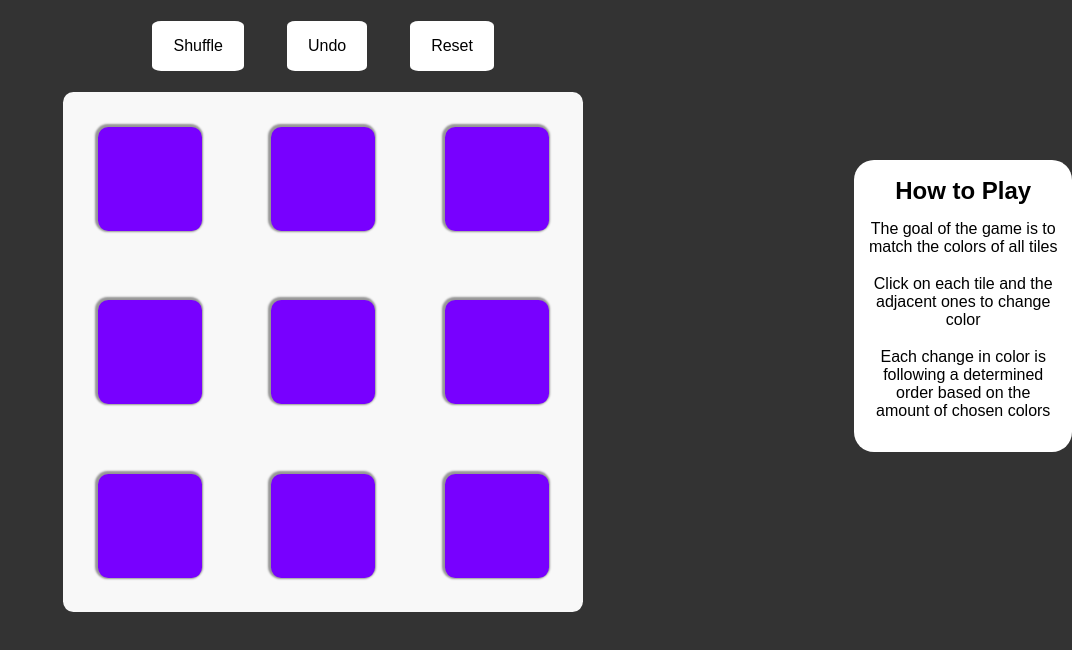
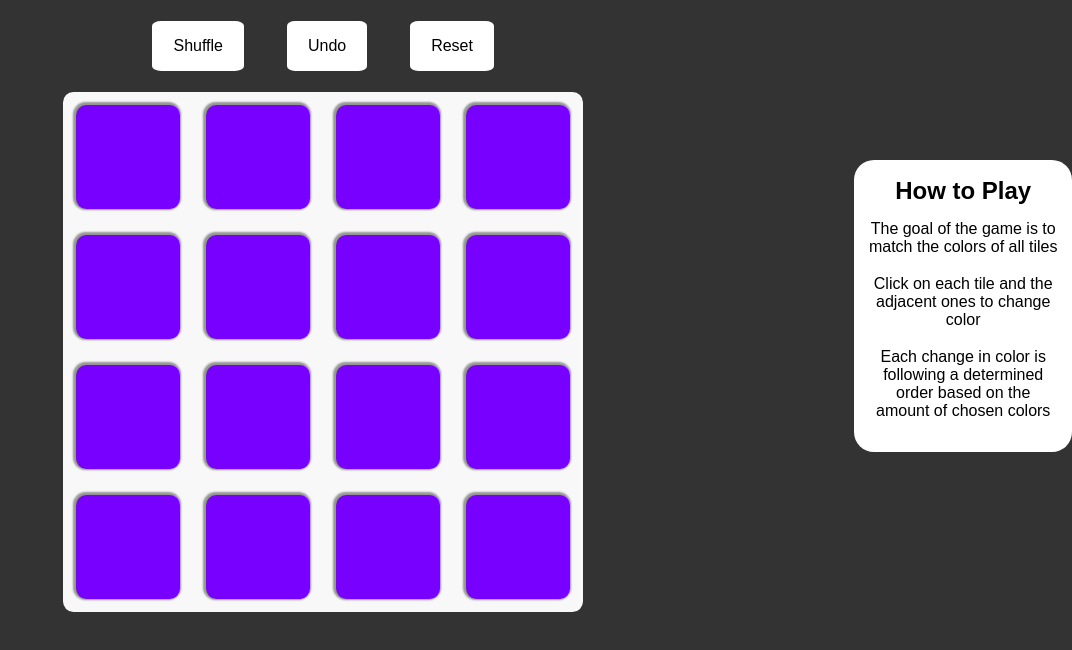
Before and after one commit to statist32/squarepair, a React (Create React App) app: page / in a window 1280 px wide. Shown: the top 650 px of the page, without its empty margins (208-1280 px from the left). Built offline with nearby package versions, Linux system fonts and the light colour scheme.

Commit message:
fixed changeTile position checker

```diff
--- a/src/components/screens/Board/Board.css
+++ b/src/components/screens/Board/Board.css
@@ -4,7 +4,7 @@
 }
 .board-wrapper {
   height: 100%;
-  width: var(--board-size);
+  min-width: var(--board-size);
   display: flex;
   justify-content: center;
   align-items: center;
@@ -14,8 +14,8 @@
 }
 
 .board {
-  height: var(--board-size);
-  width: var(--board-size);
+  min-height: var(--board-size);
+  min-width: var(--board-size);
   background: #f8f8f8;
   border-radius: 2%;
   display: flex;
--- a/src/components/screens/Board/Board.js
+++ b/src/components/screens/Board/Board.js
@@ -3,7 +3,7 @@ import './Board.css'
 import { TileRow } from './TileRow'
 import { StyledButton } from '../../universal/StyledButton/StyledButton'
 //TODO: win condition with reduce or filter
-function _Board({ rows = 3, columns = 3 }) {
+function _Board({ rows = 4, columns = 4 }) {
   const [history, setHistory] = useState([[]])
   const [hasWon, setHasWon] = useState(false)
   //deep deep copy of current board
@@ -61,7 +61,7 @@ function _Board({ rows = 3, columns = 3 }) {
     if (column - 1 >= 0) {
       tempBoard[row][column - 1] = manageColor(tempBoard[row][column - 1])
     }
-    if (column + 1 < column) {
+    if (column + 1 < columns) {
       tempBoard[row][column + 1] = manageColor(tempBoard[row][column + 1])
     }
 
```
